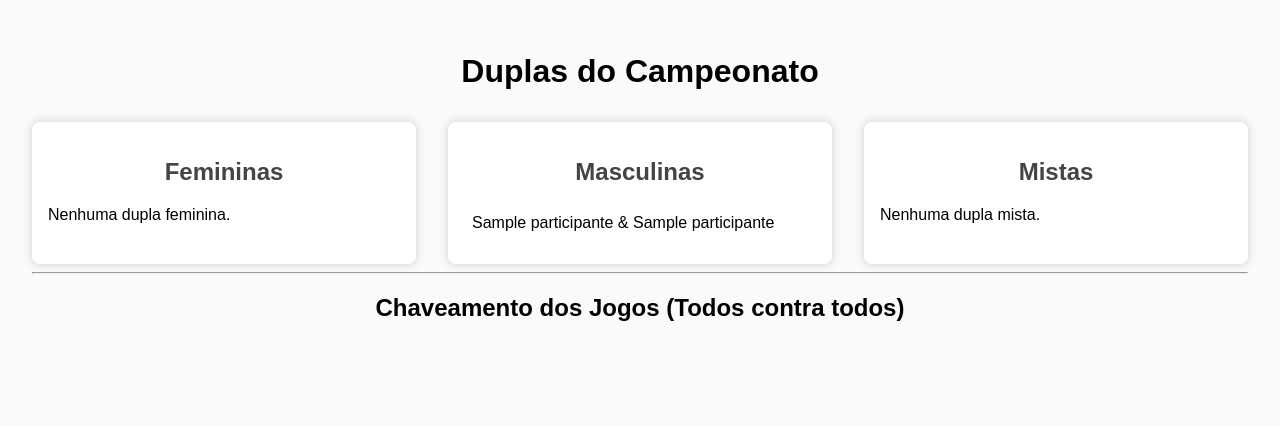
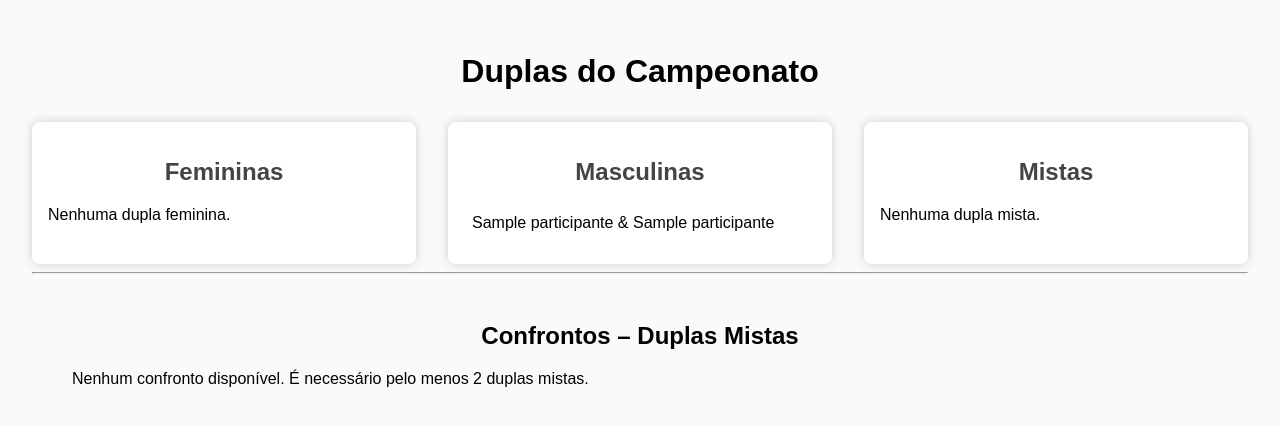
Before and after one commit to LucasFM10/csv_to_vcf, a Django app: page /duplas/ in a window 1280 px wide. Shown: the top 426 px of the page. Run offline with Django 5.2, Linux system fonts and the light colour scheme; tables that the repository leaves empty hold one stand-in row (values such as "Sample post").

Commit message:
chaveamento

```diff
--- a/campeonato_bt/templates/campeonato_bt/lista_duplas.html
+++ b/campeonato_bt/templates/campeonato_bt/lista_duplas.html
@@ -75,19 +75,17 @@
         </div>
     </div>
     <hr>
-    <h2 style="text-align: center;">Chaveamento dos Jogos (Todos contra todos)</h2>
-    <div style="margin-top: 2rem;">
-        {% for rodada in rodadas %}
-            <div style="margin-bottom: 1rem;">
-                <h3>Rodada {{ forloop.counter }}</h3>
-                <ul>
-                    {% for dupla1, dupla2 in rodada %}
-                        <li>{{ dupla1 }} <strong>x</strong> {{ dupla2 }}</li>
-                    {% endfor %}
-                </ul>
-            </div>
-        {% endfor %}
+    <h2 style="text-align: center; margin-top: 3rem;">Confrontos – Duplas Mistas</h2>
+    <div style="margin-top: 1rem;">
+        <ul>
+            {% for dupla1, dupla2 in confrontos_mistos %}
+                <li>{{ dupla1 }} <strong>x</strong> {{ dupla2 }}</li>
+            {% empty %}
+                <p>Nenhum confronto disponível. É necessário pelo menos 2 duplas mistas.</p>
+            {% endfor %}
+        </ul>
     </div>
+
 
 </body>
 </html>
--- a/campeonato_bt/views.py
+++ b/campeonato_bt/views.py
@@ -27,12 +27,12 @@
     duplas_masculinas = [d for d in todas_duplas if d.tipo == 'Masculina']
     duplas_mistas = [d for d in todas_duplas if d.tipo == 'Mista']
 
-    rodadas = gerar_jogos_rodadas(todas_duplas)
+    confrontos_mistos = list(combinations(duplas_mistas, 2))
 
     context = {
         'duplas_femininas': duplas_femininas,
         'duplas_masculinas': duplas_masculinas,
         'duplas_mistas': duplas_mistas,
-        'rodadas': rodadas,
+        'confrontos_mistos': confrontos_mistos,
     }
     return render(request, 'campeonato_bt/lista_duplas.html', context)
```
